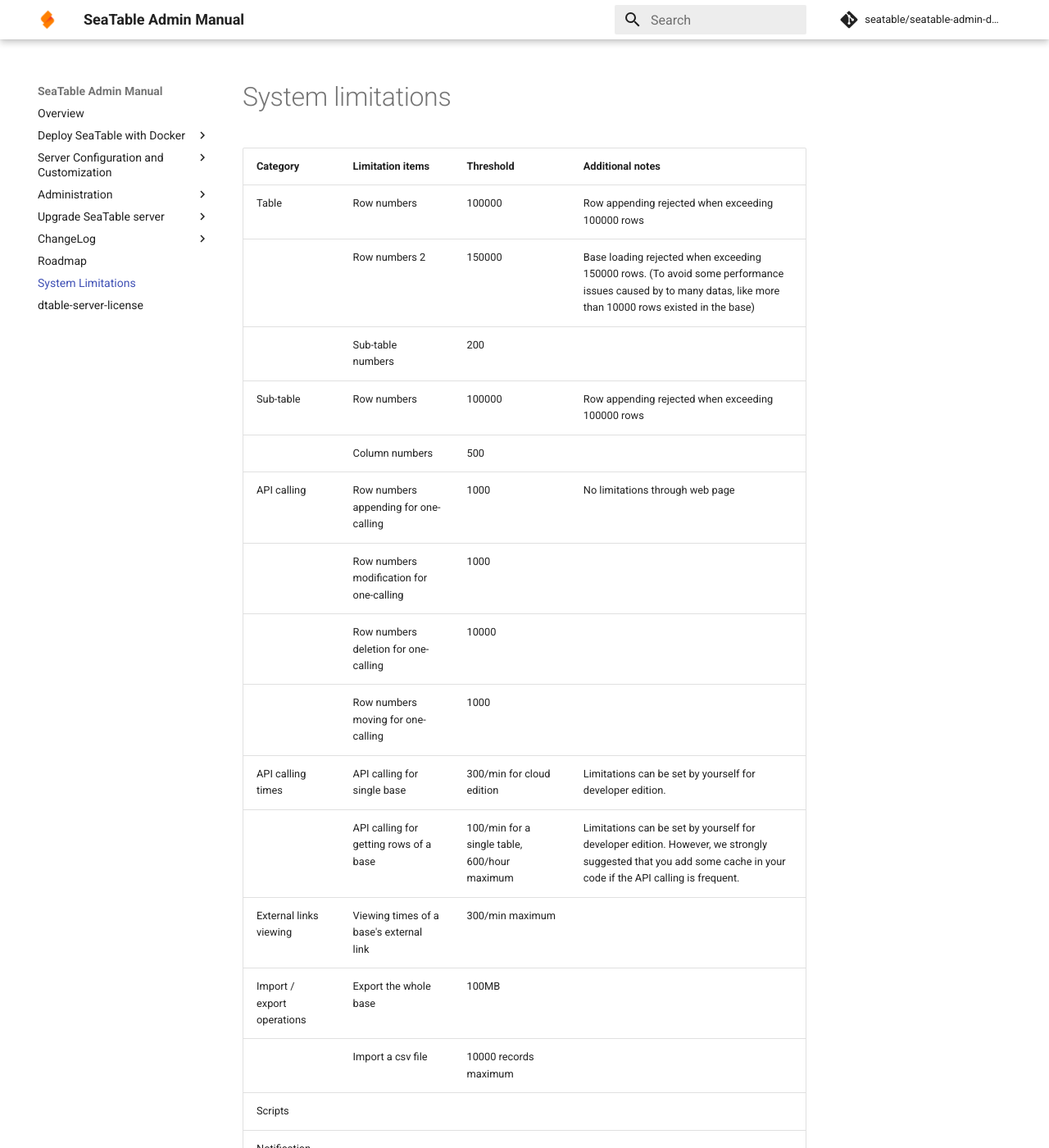
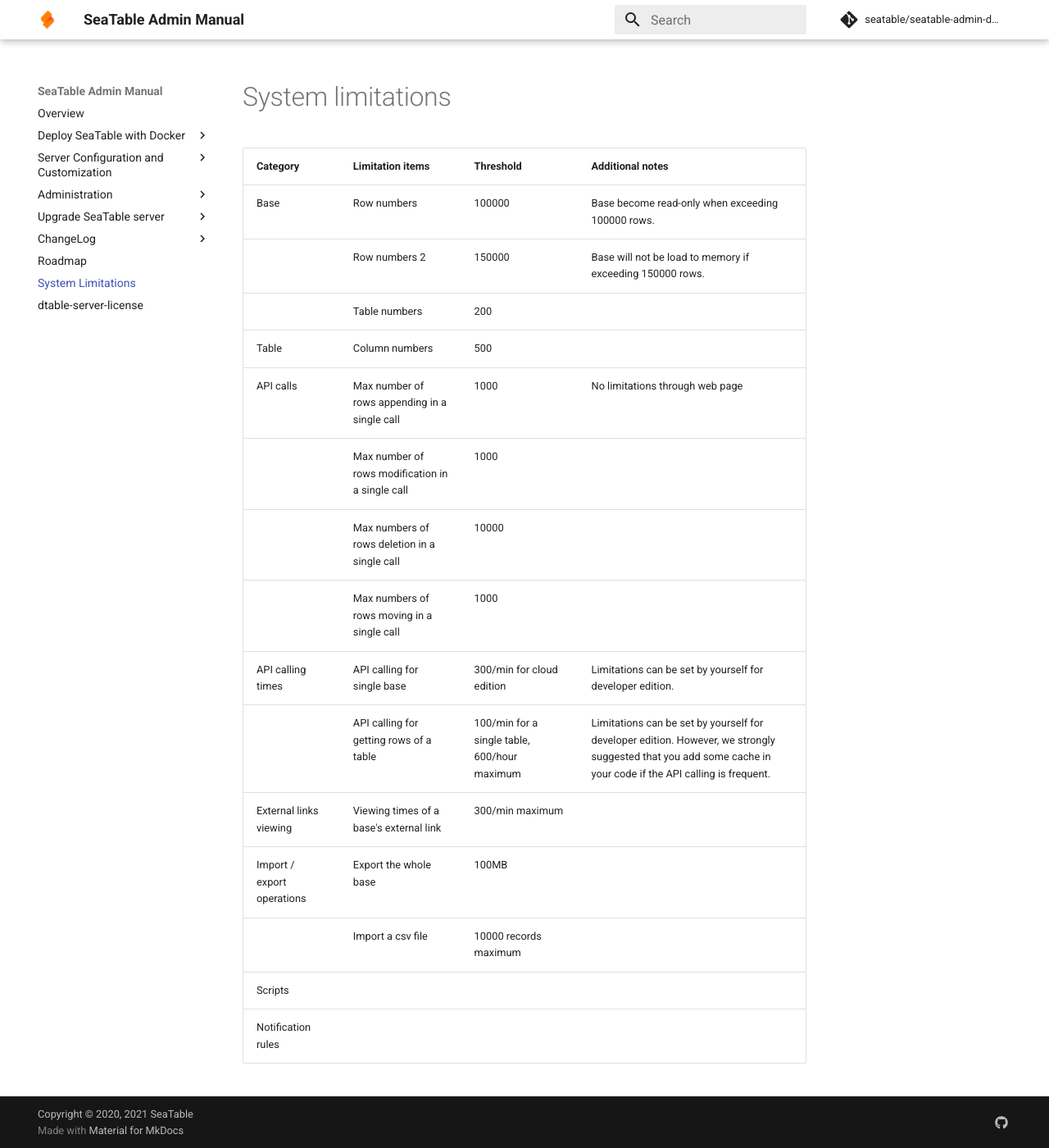
Before and after one commit to seatable/seatable-admin-docs, an MkDocs documentation site: the page built from manual/limitations/system_limitations.md, in a window 1280 px wide and 1400 px high. Shown: the whole window at 82% size. Built offline with MkDocs 1.6.1 and Material for MkDocs 9.7.7, drawn with Linux system fonts in a browser that asks for light colours; comment, search, counter and statistics services are not loaded.

Commit message:
Update system_limitations.md

```diff
--- a/manual/limitations/system_limitations.md
+++ b/manual/limitations/system_limitations.md
@@ -2,17 +2,16 @@
 
 | Category                   | Limitation items                         | Threshold                                     | Additional notes                                             |
 | :------------------------- | :--------------------------------------- | :-------------------------------------------- | :----------------------------------------------------------- |
-| Table                      | Row numbers                              | 100000                                        | Row appending rejected when exceeding 100000 rows            |
-|                            | Row numbers 2                            | 150000                                        | Base loading rejected when exceeding 150000 rows. (To avoid some performance issues caused by to many datas,  like more than 10000 rows existed in the base) |
-|                            | Sub-table numbers                        | 200                                           |                                                              |
-| Sub-table                  | Row numbers                              | 100000                                        | Row appending rejected when exceeding 100000 rows            |
-|                            | Column numbers                           | 500                                           |                                                              |
-| API calling                | Row numbers appending for one-calling    | 1000                                          | No limitations through web page                              |
-|                            | Row numbers modification for one-calling | 1000                                          |                                                              |
-|                            | Row numbers deletion for one-calling     | 10000                                         |                                                              |
-|                            | Row numbers moving for one-calling       | 1000                                          |                                                              |
+| Base                      | Row numbers                              | 100000                                        | Base become read-only when exceeding 100000 rows.            |
+|                            | Row numbers 2                            | 150000                                        | Base will not be load to memory if exceeding 150000 rows. |
+|                            | Table numbers                        | 200                                           |                                                              |
+| Table                     | Column numbers                           | 500                                           |                                                              |
+| API calls                | Max number of rows appending in a single call    | 1000                                          | No limitations through web page                              |
+|                            | Max number of rows modification in a single call | 1000                                          |                                                              |
+|                            | Max numbers of rows deletion in a single call     | 10000                                         |                                                              |
+|                            | Max numbers of rows moving in a single call       | 1000                                          |                                                              |
 | API calling times          | API calling for single base              | 300/min for cloud edition                     | Limitations can be set by yourself for developer edition.    |
-|                            | API calling   for getting rows of a base | 100/min for a single table,  600/hour maximum | Limitations can be set by yourself for developer edition. However, we strongly suggested that you add some cache in your code if the API calling is frequent. |
+|                            | API calling for getting rows of a table | 100/min for a single table,  600/hour maximum | Limitations can be set by yourself for developer edition. However, we strongly suggested that you add some cache in your code if the API calling is frequent. |
 | External links viewing     | Viewing times of a base's external link  | 300/min maximum                               |                                                              |
 | Import / export operations | Export the whole base                    | 100MB                                         |                                                              |
 |                            | Import a csv file                        | 10000 records maximum                         |                                                              |
```
